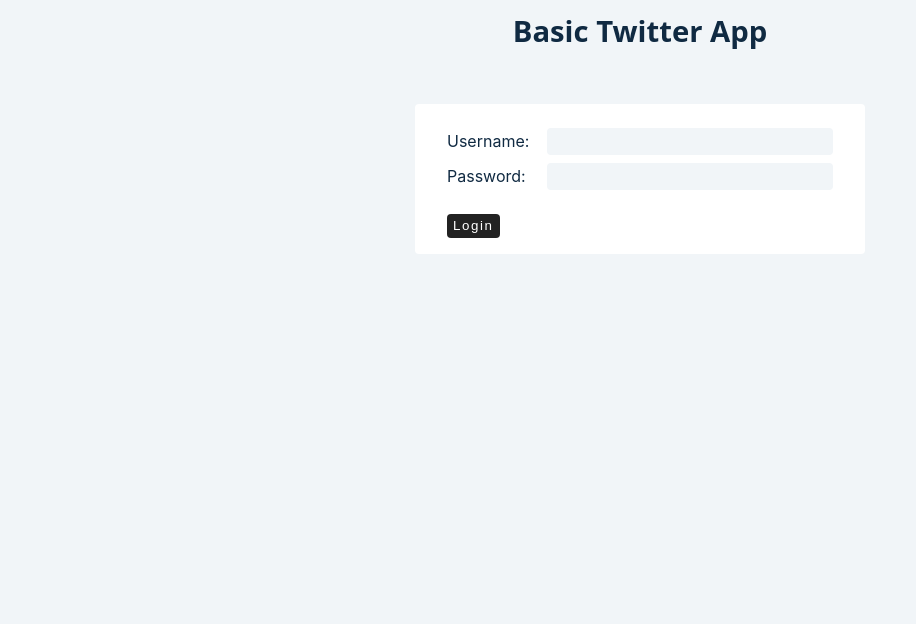
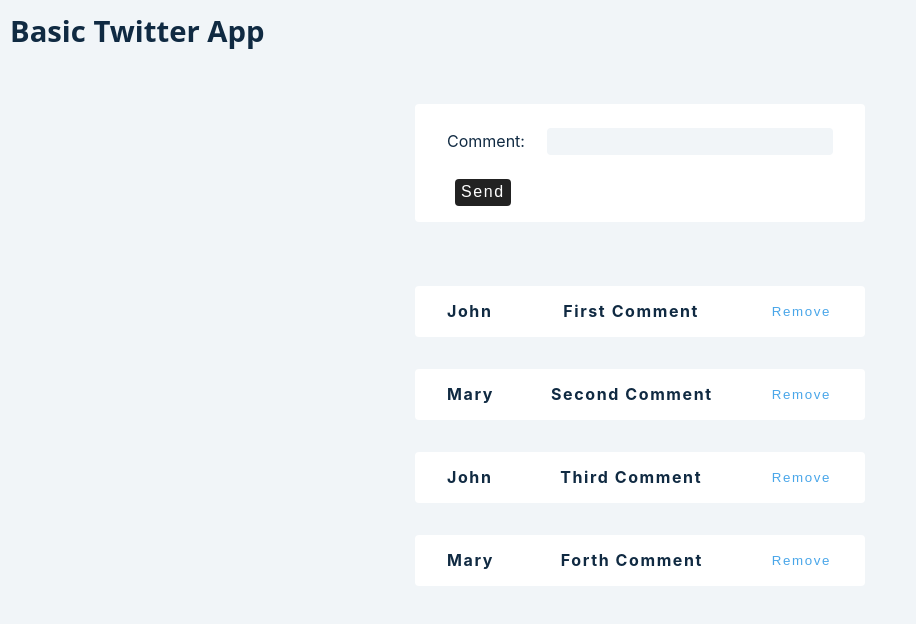
Before and after one commit to laujingxuan/BasicTwitterApp, a React (Create React App) app in the folder basictwitter/: page /home in a window 1280 px wide. Shown: the top 624 px of the page, without its empty margins (0-916 px from the left). Built offline with nearby package versions, Linux system fonts and the light colour scheme.

Commit message:
Done with setting up page redirecting

```diff
--- a/basictwitter/package.json
+++ b/basictwitter/package.json
@@ -9,6 +9,7 @@
     "bootstrap": "^4.5.3",
     "react": "^17.0.1",
     "react-dom": "^17.0.1",
+    "react-router-dom": "^5.2.0",
     "react-scripts": "4.0.1",
     "web-vitals": "^0.2.4"
   },
--- a/basictwitter/src/App.js
+++ b/basictwitter/src/App.js
@@ -1,64 +1,27 @@
-import logo from './logo.svg';
-import {useState} from 'react';
-import {data} from './data/data';
+import {BrowserRouter as Router, Route, Switch} from 'react-router-dom'
+import Home from './component/Home'
+import Login from './component/Login'
+import Welcome from './component/Welcome'
+
 
 function App() {
-
-  const [items, setItems] = useState(data);
-  const [newComment, setNewComment] = useState("");
-
-  const removeItem = (id) => {
-    let newItems = items.filter((item) => item.id !== id);
-    setItems(newItems);
-  }
-
-  const handleChange = (e) => {
-    const comment = e.target.value;
-    setNewComment(comment);
-  }
-
-  const handleSubmit = (e) => {
-    e.preventDefault();
-    if (newComment){
-      const latestId = items.reduce((item1, item2) => {
-        if (item1.id > item2.id){
-          return item1;
-        }else{
-          return item2;
-        }
-      });
-      let newItem = {id: latestId+1, user: "John", comment: newComment};
-      setItems([...items, newItem]);
-      setNewComment("");
-    }
-  }
-
-
-
   return (
-    <>
-      <div className="title"><h3>Basic Twitter App</h3></div>
-
-      <article className='form'>
-        <form>
-          <div className='form-control'>
-            <label htmlFor="newComment">Comment: </label>
-            <input type="text" id="newComment" value={newComment} onChange={handleChange}/>
-          </div>
-        </form>
-        <button type='submit' className='btn' onClick={handleSubmit}>Send</button>
-      </article>
-
-      {items.map((item) => {
-        return(
-          <div key = {item.id} className='item'>
-            <h4>{item.user}</h4>
-            <h4>{item.comment}</h4>
-            <button onClick={() => removeItem(item.id)}>Remove</button>
-          </div>
-        )
-      })}
-    </>
+    <Router>
+      <Switch>
+        <Route exact path='/'>
+          <Welcome/>
+        </Route>
+        <Route path='/login'>
+          <Login/>
+        </Route>
+        <Route path='/home'>
+          <Home/>
+        </Route>
+        <Route path='*'>
+          <Welcome/>
+        </Route>
+      </Switch>
+    </Router>
   );
 }
 
--- /dev/null
+++ b/basictwitter/src/component/Home.js
@@ -0,0 +1,63 @@
+import React, {useState} from 'react';
+import {data} from '../data/data';
+
+const Home = () =>{
+  const [items, setItems] = useState(data);
+  const [newComment, setNewComment] = useState("");
+
+  const removeItem = (id) => {
+    let newItems = items.filter((item) => item.id !== id);
+    setItems(newItems);
+  }
+
+  const handleChange = (e) => {
+    const comment = e.target.value;
+    setNewComment(comment);
+  }
+
+  const handleSubmit = (e) => {
+    e.preventDefault();
+    if (newComment){
+      const latestId = items.reduce((item1, item2) => {
+        if (item1.id > item2.id){
+          return item1;
+        }else{
+          return item2;
+        }
+      });
+      let newItem = {id: latestId+1, user: "John", comment: newComment};
+      setItems([...items, newItem]);
+      setNewComment("");
+    }
+  }
+
+
+
+  return (
+    <>
+      <div className="title"><h3>Basic Twitter App</h3></div>
+
+      <article className='form'>
+        <form>
+          <div className='form-control'>
+            <label htmlFor="newComment">Comment: </label>
+            <input type="text" id="newComment" value={newComment} onChange={handleChange}/>
+          </div>
+        </form>
+        <button type='submit' className='btn' onClick={handleSubmit}>Send</button>
+      </article>
+
+      {items.map((item) => {
+        return(
+          <div key = {item.id} className='item'>
+            <h4>{item.user}</h4>
+            <h4>{item.comment}</h4>
+            <button onClick={() => removeItem(item.id)}>Remove</button>
+          </div>
+        )
+      })}
+    </>
+  );
+}
+
+export default Home;
--- a/basictwitter/src/component/Login.js
+++ b/basictwitter/src/component/Login.js
@@ -1,12 +1,14 @@
 import React, {useState} from 'react';
 import {data} from '../data/userData';
 import Modal from '../component/Modal';
+import { useHistory } from 'react-router-dom';
 
 const Login = () => {
 
     const [username, setUsername] = useState("");
     const [password, setPassword] = useState("");
     const [users, setUsers] = useState(data);
+    const history = useHistory();
     const [modal, setModal] = useState({
         isModalOpen: false,
         modalContent: ""
@@ -20,6 +22,7 @@
                 if (user.password === password){
                     setUsername("");
                     setPassword("");
+                    history.push('/home');
                     //Need to use Router to navigate to the other page
                 }
             }else{
--- /dev/null
+++ b/basictwitter/src/component/Welcome.js
@@ -0,0 +1,16 @@
+import React from 'react';
+import { Link } from 'react-router-dom';
+
+const Welcome = () => {
+    return(
+    <>
+        <div className="title center text-center">
+            <h3 className="text-center">Welcome</h3>
+        </div>
+        <div className="title center text-center">
+            <Link to='/Login' className='btn'>Login</Link>
+        </div>
+    </>
+    );
+}
+export default Welcome;
--- a/basictwitter/src/index.js
+++ b/basictwitter/src/index.js
@@ -7,7 +7,7 @@
 
 ReactDOM.render(
   <React.StrictMode>
-    <Login />
+    <App />
   </React.StrictMode>,
   document.getElementById('root')
 );
```
Also changed, not shown: 2 other files (tests, documents, lock files or other folders).
